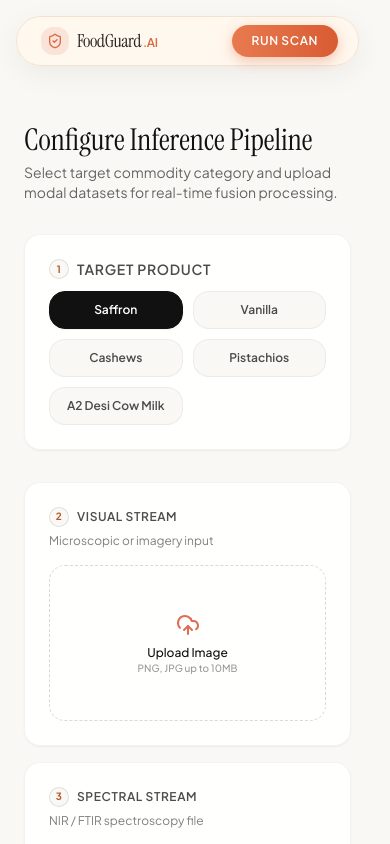
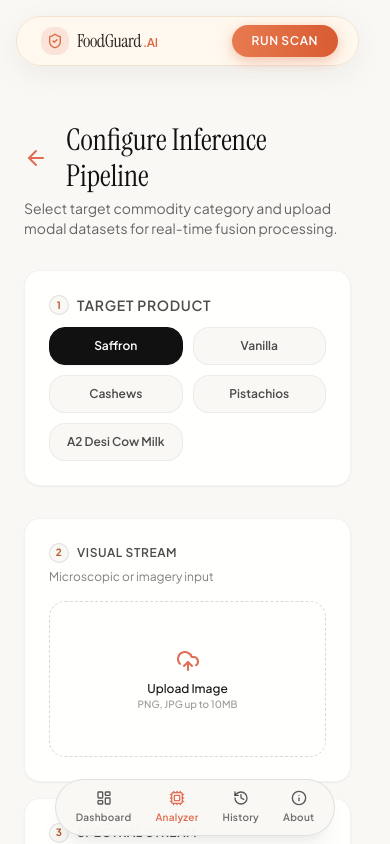
Before and after one commit to yashveersinghh/AI-food-adulteration-detection, a React (Vite) app in the folder Frontend/: page / in a window 390 px wide. Both pictures are taken after a click on the button "RUN SCAN". Shown: the top 844 px of the page. Built offline with nearby package versions, Linux system fonts and the light colour scheme.

Commit message:
style: final ui changes mobile accessibility solved and analyser changes

```diff
--- a/Frontend/src/App.tsx
+++ b/Frontend/src/App.tsx
@@ -4,6 +4,7 @@ import { Toaster } from "@/components/ui/toaster";
 import { TooltipProvider } from "@/components/ui/tooltip";
 
 import { Navbar } from "./components/Navbar";
+import { MobileBottomNav } from "./components/MobileBottomNav";
 import { Dashboard } from "./pages/Dashboard";
 import { Analyzer } from "./pages/Analyzer";
 import { Results } from "./pages/Results";
@@ -25,7 +26,9 @@ function AppContent() {
     return saved ? JSON.parse(saved) : [];
   });
 
-  const [currentResult, setCurrentResult] = useState<AnalysisResult | null>(null);
+  const [currentResult, setCurrentResult] = useState<AnalysisResult | null>(
+    null,
+  );
 
   // Enforce light theme and set root background to match design
   useEffect(() => {
@@ -58,13 +61,16 @@ function AppContent() {
         historyCount={history.length}
       />
 
-      <main className="flex-1 w-full flex flex-col">
+      <main className="flex-1 w-full flex flex-col pb-20 md:pb-0">
         {currentView === "dashboard" && (
           <Dashboard onStart={() => setCurrentView("analyzer")} />
         )}
 
         {currentView === "analyzer" && (
-          <Analyzer onComplete={handleAnalysisComplete} />
+          <Analyzer
+            onComplete={handleAnalysisComplete}
+            onBack={() => setCurrentView("dashboard")}
+          />
         )}
 
         {currentView === "results" && currentResult && (
@@ -88,10 +94,13 @@ function AppContent() {
           />
         )}
 
-        {currentView === "about" && (
-          <About />
-        )}
+        {currentView === "about" && <About />}
       </main>
+
+      <MobileBottomNav
+        currentView={currentView}
+        setView={(v) => setCurrentView(v as ViewState)}
+      />
     </div>
   );
 }
--- /dev/null
+++ b/Frontend/src/components/MobileBottomNav.tsx
@@ -0,0 +1,49 @@
+import React from "react";
+import { LayoutDashboard, Cpu, History, Info } from "lucide-react";
+
+type ViewState = "dashboard" | "analyzer" | "results" | "history" | "about";
+
+interface MobileBottomNavProps {
+  currentView: ViewState;
+  setView: (view: ViewState) => void;
+}
+
+export function MobileBottomNav({ currentView, setView }: MobileBottomNavProps) {
+  const navItems: { id: ViewState; label: string; icon: React.ElementType }[] = [
+    { id: "dashboard", label: "Dashboard", icon: LayoutDashboard },
+    { id: "analyzer", label: "Analyzer", icon: Cpu },
+    { id: "history", label: "History", icon: History },
+    { id: "about", label: "About", icon: Info },
+  ];
+
+  return (
+    <div className="md:hidden fixed bottom-2 left-0 right-0 z-50 flex justify-center px-4">
+      <nav className="bg-[#FAF8F5]/95 backdrop-blur-xl border border-[#111111]/10 rounded-full px-5 py-2.5 shadow-xl shadow-black/5 flex items-center gap-6">
+        {navItems.map((item) => {
+          const Icon = item.icon;
+          const isActive = currentView === item.id;
+
+          return (
+            <button
+              key={item.id}
+              type="button"
+              onClick={() => setView(item.id)}
+              className={`flex flex-col items-center gap-1 text-[10px] font-semibold tracking-wide transition-all cursor-pointer ${
+                isActive
+                  ? "text-[#E06D53]"
+                  : "text-[#111111]/60 hover:text-[#111111]"
+              }`}
+            >
+              <Icon
+                className={`w-4 h-4 transition-colors ${
+                  isActive ? "text-[#E06D53]" : "text-[#111111]/70"
+                }`}
+              />
+              <span>{item.label}</span>
+            </button>
+          );
+        })}
+      </nav>
+    </div>
+  );
+}
--- a/Frontend/src/pages/Analyzer.tsx
+++ b/Frontend/src/pages/Analyzer.tsx
@@ -8,8 +8,9 @@ import {
   Database,
   X,
   Check,
-  AlertCircle ,
-  ArrowRight
+  AlertCircle,
+  ArrowRight,
+  ArrowLeft
 } from "lucide-react";
 import { Button } from "@/components/ui/button";
 import { Card, CardContent, CardHeader, CardTitle, CardDescription } from "@/components/ui/card";
@@ -37,9 +38,10 @@ const STEPS = [
 
 interface AnalyzerProps {
   onComplete: (res: AnalysisResult) => void;
+  onBack?: () => void;
 }
 
-export function Analyzer({ onComplete }: AnalyzerProps) {
+export function Analyzer({ onComplete, onBack }: AnalyzerProps) {
   const [product, setProduct] = useState<FoodProduct>("Saffron");
   const [image, setImage] = useState<File | null>(null);
   const [imagePreview, setImagePreview] = useState<string | null>(null);
@@ -169,7 +171,7 @@ export function Analyzer({ onComplete }: AnalyzerProps) {
           sensorEnabled
         });
       } else {
-        // Backend API payload payload preparation
+        // Backend API payload preparation
         const formData = new FormData();
         formData.append("product", product);
         if (image) formData.append("image", image);
@@ -239,9 +241,21 @@ export function Analyzer({ onComplete }: AnalyzerProps) {
 
       {/* Header */}
       <div>
-        <h1 className="font-serif-heading text-3xl font-normal text-[#111111] mb-1">
-          Configure Inference Pipeline
-        </h1>
+        <div className="flex items-center gap-3 mb-1">
+          {onBack && (
+            <button
+              type="button"
+              onClick={onBack}
+              aria-label="Go back to dashboard"
+              className="p-1.5 -ml-1.5 rounded-full hover:bg-black/5 text-black/60 hover:text-[#111111] transition-colors cursor-pointer shrink-0"
+            >
+              <ArrowLeft className="w-6 h-6 text-[#E06D53]" />
+            </button>
+          )}
+          <h1 className="font-serif-heading text-3xl font-normal text-[#111111]">
+            Configure Inference Pipeline
+          </h1>
+        </div>
         <p className="text-sm text-black/60 font-sans">
           Select target commodity category and upload modal datasets for real-time fusion processing.
         </p>
```
